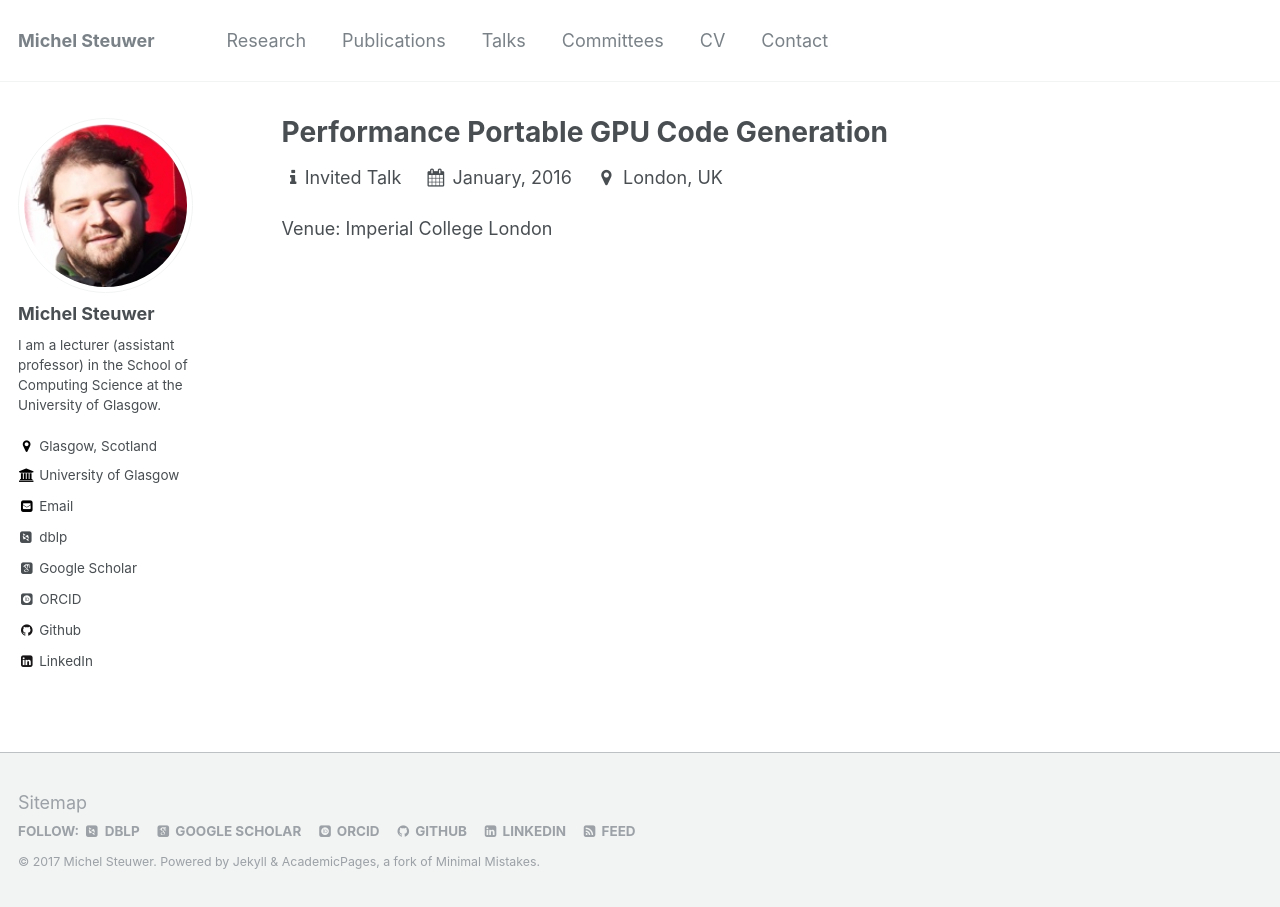
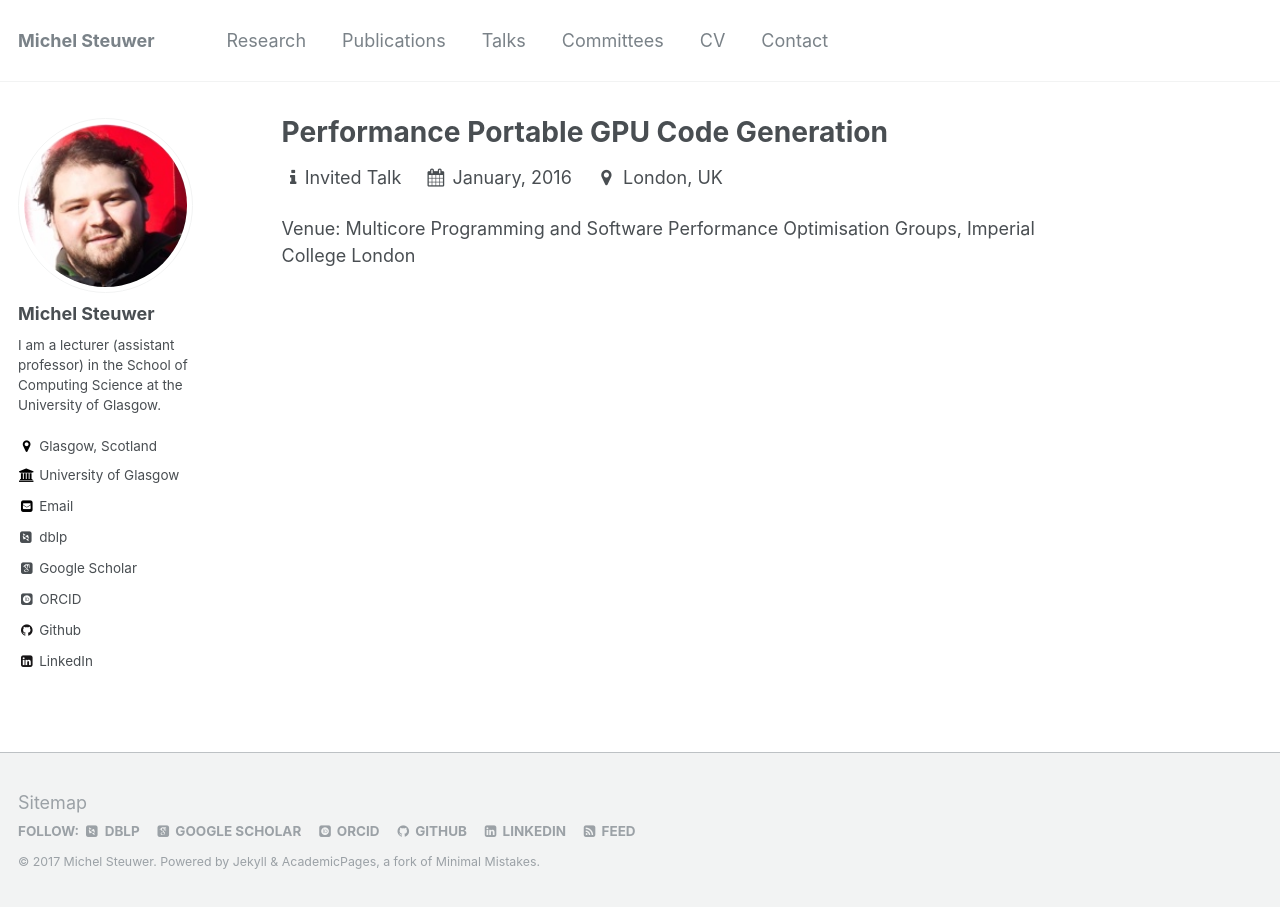
Before and after one commit to vasiakaras/vasiakaras.github.io, a Jekyll site: the page built from _talks/2016/2016-01-01-talk-Imperial.md, in a window 1280 px wide. Built offline with Jekyll 4.4.1, drawn with Linux system fonts in a browser that asks for light colours; some web fonts are replaced.

```diff
--- a/_talks/2016/2016-01-01-talk-Imperial.md
+++ b/_talks/2016/2016-01-01-talk-Imperial.md
@@ -3,7 +3,7 @@
 collection: talks
 type: "Invited Talk"
 permalink: /talks/2016/Imperial
-venue: "Imperial College London"
+venue: "Multicore Programming and Software Performance Optimisation Groups, Imperial College London"
 date: 2016-01-01
 location: "London, UK"
 ---
```
Also changed, not shown: _talks/2016/2016-04-01-talk-Saarbrücken.md (+1 -1 lines), _talks/2017/2017-07-01-talk-Münster.md (+1 -1 lines).
